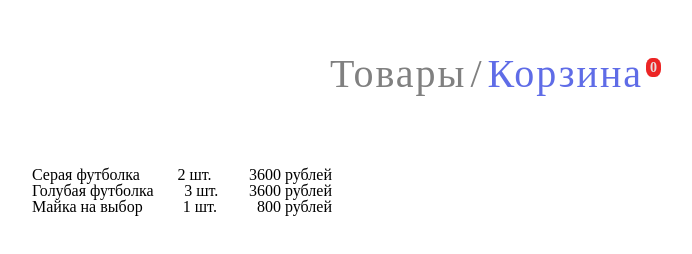
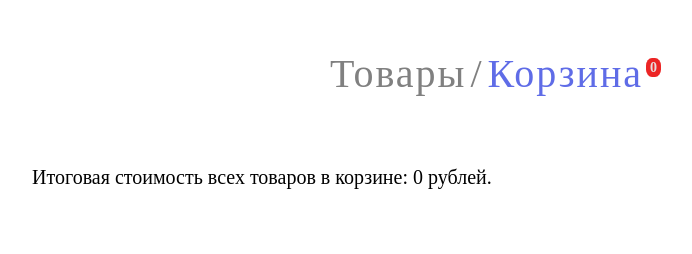
Before and after one commit to Arenelin/Online-store, a plain HTML site: page index.html in a window 1280 px wide. Both pictures are taken after a click on the button "Корзина". Shown: the whole page, without its empty margins (143-835 px from the left). Drawn offline with Linux system fonts and the light colour scheme.

Commit message:
created buttons for goods in cart

```diff
--- a/js/goods.js
+++ b/js/goods.js
@@ -10,7 +10,7 @@ const goods = [{
    imgSrc: "/img/02.png",
 },
 {
-   name: 'Майка на выбор',
+   name: 'Майка мужская',
    price: 800,
    imgSrc: "/img/03.png",
-}];
+   }];
--- a/js/slider.js
+++ b/js/slider.js
@@ -23,13 +23,13 @@ function clickHandler(event) {
 
 //Заполнение HTML при переключении табов
 function createActiveTab(tabId) {
+   let html = null;
    if (tabId === "goods") {
-      const html = renderGoods();
-      tabs.after(html);
+      html = renderGoods();
    } else {
-      const html = renderCart();
-      tabs.insertAdjacentHTML("afterend", html)
+      html = renderCart();
    }
+   tabs.after(html)
 }
 
 //Удаление переключенного таба
@@ -57,8 +57,9 @@ const arrayOfProductsInCart = [];
 const tabWithCounter = document.querySelector('button[data-goods-count]');
 function addProductsInCart(product) {
    return () => {
+      product.current++;
       arrayOfProductsInCart.push(product);
-      console.log(arrayOfProductsInCart);
+      console.log(product);
       tabWithCounter.dataset.goodsCount = arrayOfProductsInCart.length;
    }
 
@@ -66,8 +67,9 @@ function addProductsInCart(product) {
 function createProductItem(product) {
    return {
       name: product.name ? product.name : 'Имя неизвестно',
-      price: product.price ? product.price : '0',
+      price: product.price ? product.price : null,
       imgSrc: product.imgSrc ? product.imgSrc : '/img/01.png',
+      current: product.current++,
    }
 }
 
@@ -79,6 +81,7 @@ function renderGoods() {
 
    for (let i = 0; i < goods.length; i++) {
       const product = createProductItem(goods[i]);
+      product.current = 0;
 
       const clickHandler = addProductsInCart(product);
 
@@ -89,38 +92,52 @@ function renderGoods() {
 
       const productBlock = document.createElement('div');
       productBlock.className = "item";
+      const price = product.price === null ? 'Товар закончился' : `${product.price} рублей`;
       productBlock.innerHTML = `
       <img src="${product.imgSrc}" class= "item__img" alt ="t-shirt one">
       <div class="item__descr">
          <p class="item__name">${product.name}</p>
-         <p class="item__price">${product.price}</p>
+         <p class="item__price">${price}</p>
       </div>
       `;
-      productBlock.querySelector('.item__descr').append(button);
+      if (product.price !== null) {
+         productBlock.querySelector('.item__descr').append(button);
+      }
       div.append(productBlock);
    }
    return div;
 }
 
+
 //Контент корзины
 function renderCart() {
-   return `
-   <div data-active-tab-content="true" class="cart-items cart">
-        <div class="cart-item">
-          <div class="cart__name">Серая футболка</div>
-          <div class="cart__count">2 шт.</div>
-          <div class="cart__full-price">3600 рублей</div>
-        </div>
-        <div class="cart-item">
-          <div class="cart__name">Голубая футболка</div>
-          <div class="cart__count">3 шт.</div>
-          <div class="cart__full-price">3600 рублей</div>
-        </div>
-        <div class="cart-item">
-          <div class="cart__name">Майка на выбор</div>
-          <div class="cart__count">1 шт.</div>
-          <div class="cart__full-price">800 рублей</div>
-        </div>
-      </div>
-   `;
+   const div = document.createElement('div');
+   div.dataset.activeTabContent = 'true';
+   div.className = "cart-items cart";
+   let fullPriceOfCart = 0;
+
+   for (let i = 0; i < arrayOfProductsInCart.length; i++) {
+      let productOfCart = arrayOfProductsInCart[i];
+
+      const button = document.createElement('button');
+      button.className = 'cart-item-delete';
+      button.textContent = 'x';
+
+      const productOfCartBlock = document.createElement('div');
+      productOfCartBlock.className = "cart-item";
+      productOfCartBlock.innerHTML = `
+         <div class="cart__name">${productOfCart.name}</div>
+         <div class="cart__count">${productOfCart.current} шт.</div>
+         <div class= "cart__view-price" >${productOfCart.price} рублей</div>
+         `;
+      productOfCartBlock.append(button);
+      fullPriceOfCart += productOfCart.price;
+      div.append(productOfCartBlock);
+   }
+
+   div.insertAdjacentHTML('beforeend', `
+   <div class="cart__full-price">Итоговая стоимость всех товаров в корзине: ${fullPriceOfCart} рублей.</div>
+   `);
+
+   return div;
 }
--- a/scss/style.scss
+++ b/scss/style.scss
@@ -108,3 +108,19 @@
    color: rgb(95, 108, 231);
    pointer-events: none;
 }
+
+.cart-item-delete{
+   color: #fff;
+   background-color: red;
+   padding: 1px 7px;
+   font-size: 14px;
+   border-radius: 40%;
+   max-height: 25px;
+}
+.cart__full-price{
+   font-size: 20px;
+   margin-top: 20px;
+}
+.cart__view-price{
+   margin-bottom: 30px;
+}
```
Also changed, not shown: css/style.css, index.html (line endings or trailing spaces).
